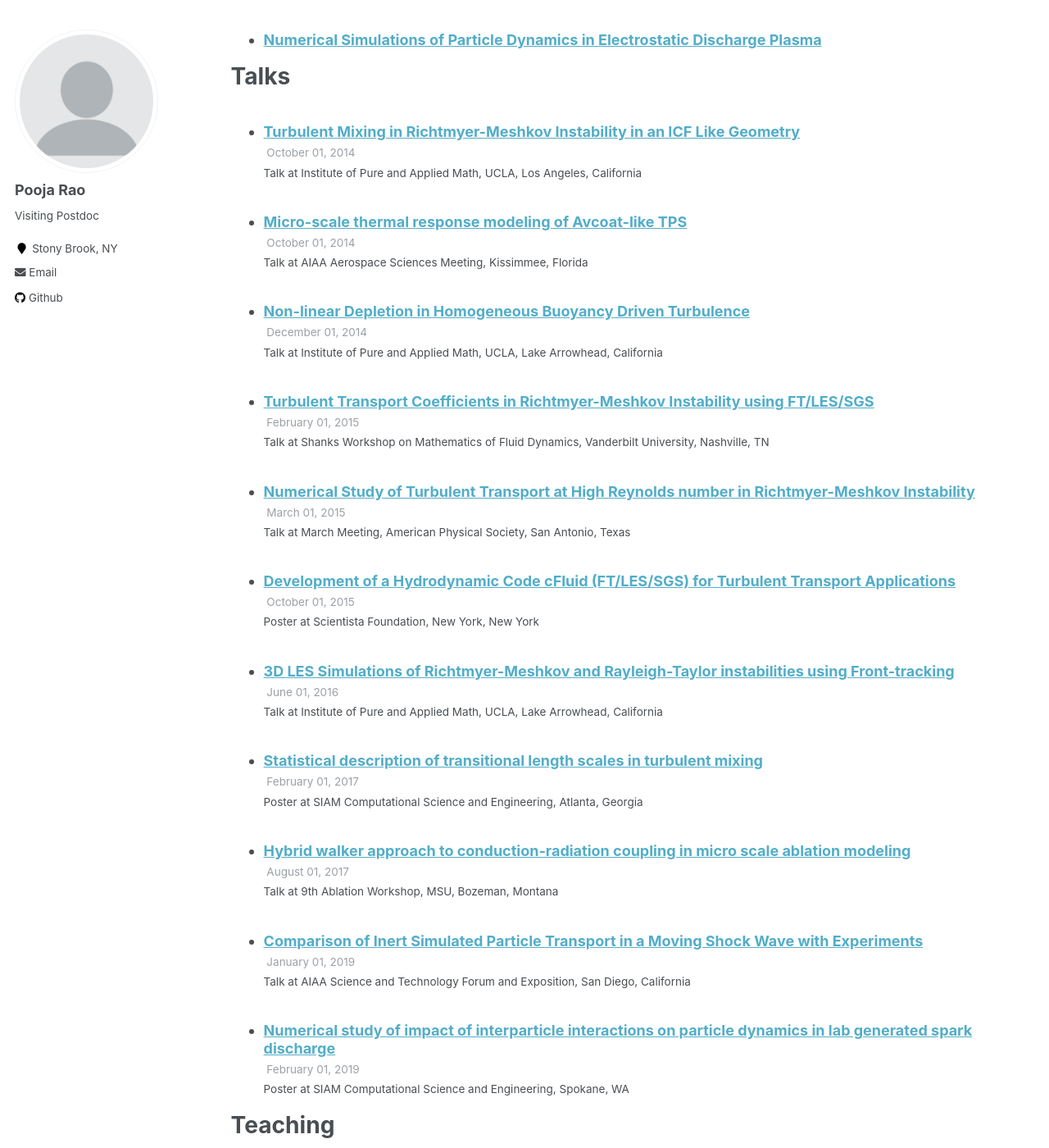
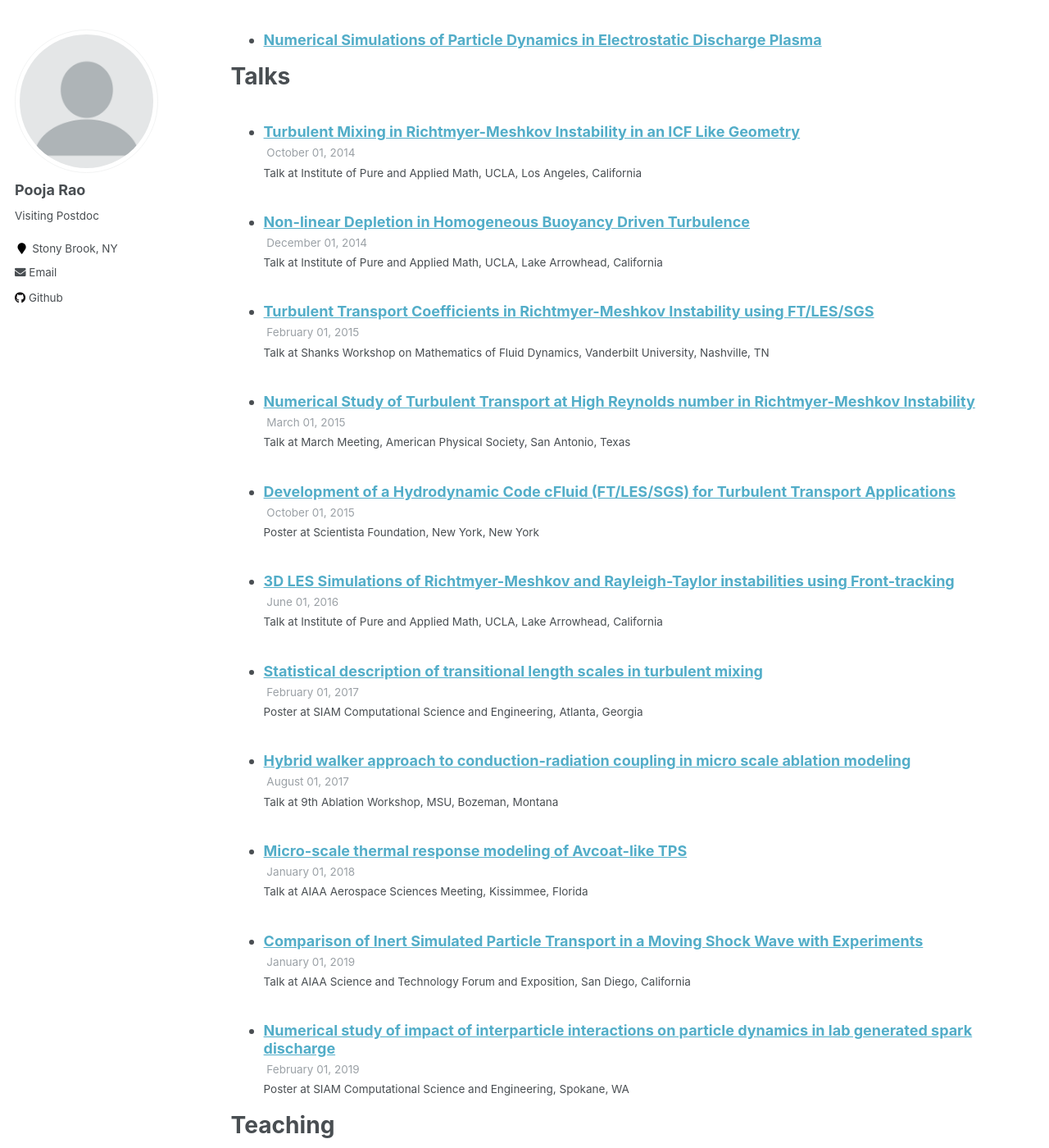
Before and after one commit to jamelvin/poojarao8.github.io, a Jekyll site: the page built from _pages/cv.md, in a window 1280 px wide and 1400 px high, scrolled down 1617 px. Shown: the whole window at 82% size. Built offline with Jekyll 4.4.1, drawn with Linux system fonts in a browser that asks for light colours.

Commit message:
fixed aiaa meeting info

```diff
--- a/_talks/09_2018_aiaa.md
+++ b/_talks/09_2018_aiaa.md
@@ -4,6 +4,6 @@ collection: talks
 type: "Talk"
 permalink: /talks/09_2018_aiaa
 venue: "AIAA Aerospace Sciences Meeting"
-date: Oct 2014
+date: Jan 2018
 location: "Kissimmee, Florida"
 ---
```
